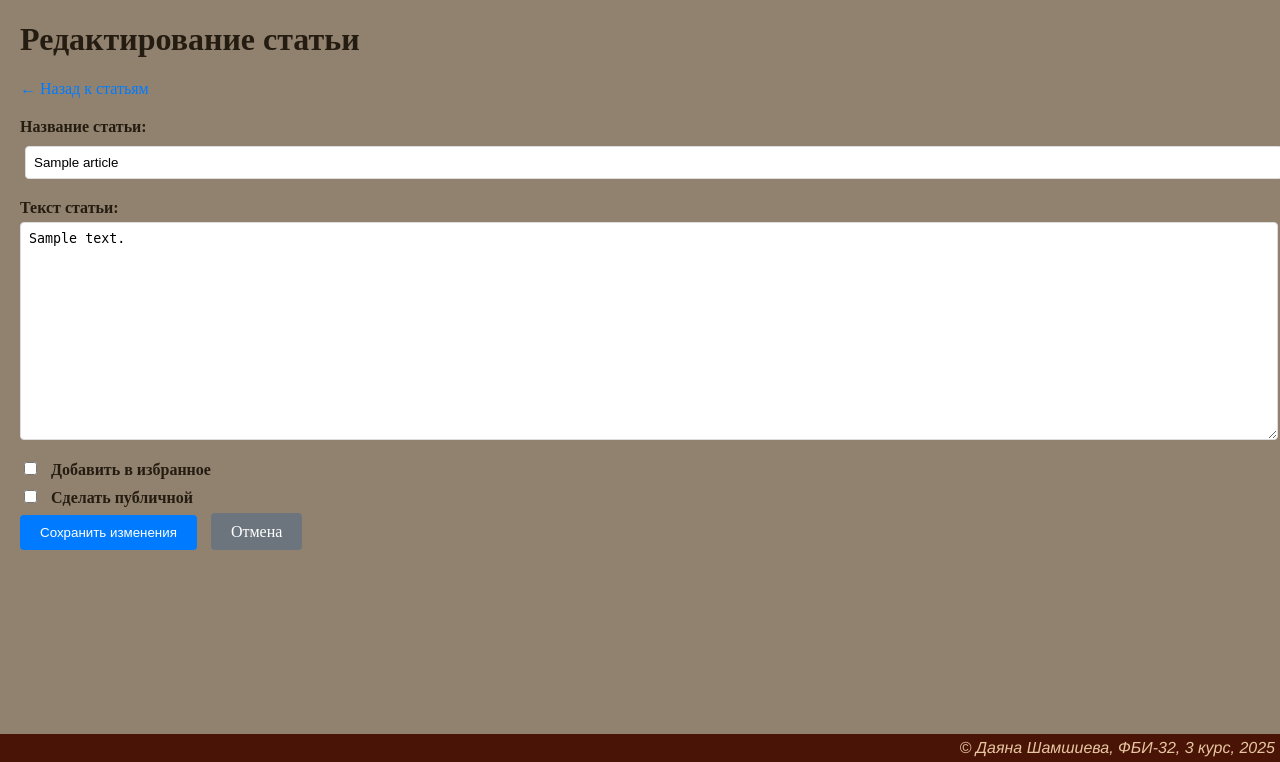
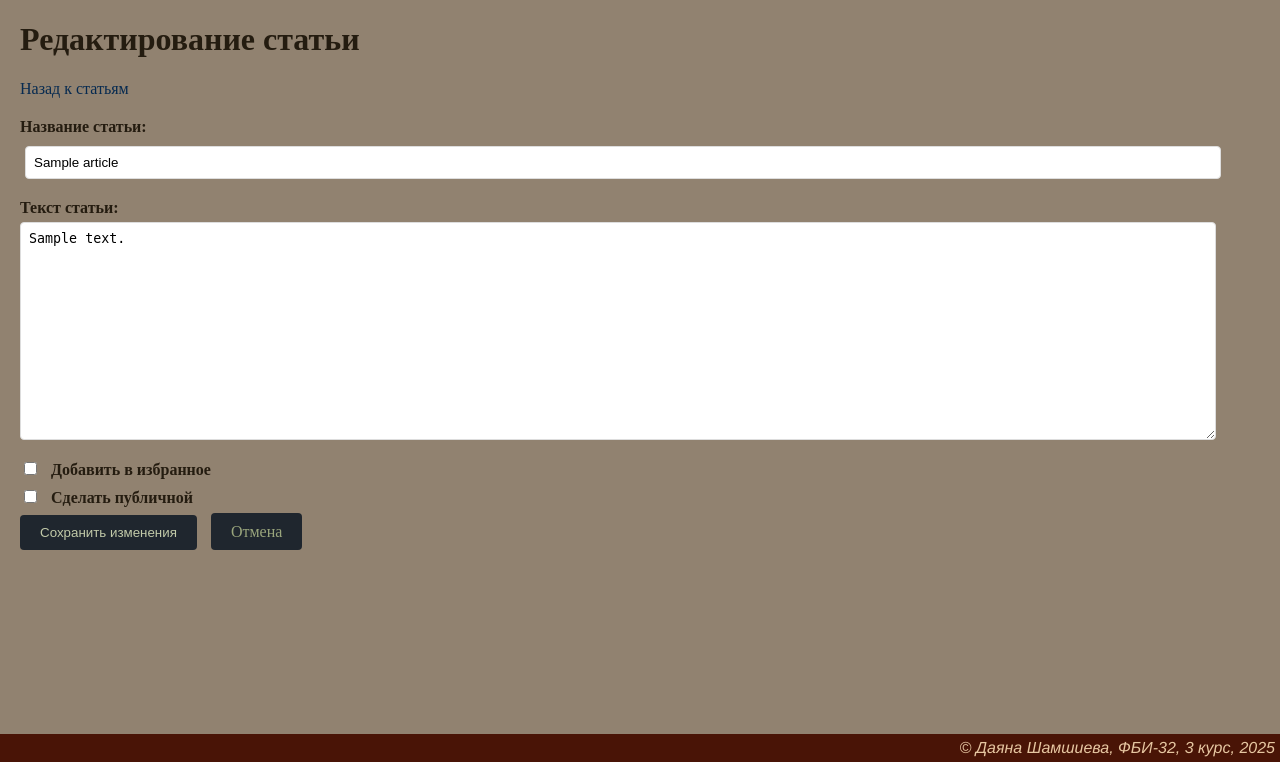
Before and after one commit to grufid/web-back-labs, a Flask app: page /lab5/edit/1 in a window 1280 px wide. Shown: the part 38-800 px from the top of the page. Run offline with Flask 3, Linux system fonts and the light colour scheme; the visitor is signed in with stand-in values (Sample User, id 1); a database or web service that is not in the repository returns one stand-in record (values such as "Sample title"); some libraries are stand-ins or nearby versions.

Commit message:
Правки

```diff
--- a/templates/lab5/edit_article.html
+++ b/templates/lab5/edit_article.html
@@ -6,7 +6,7 @@
     <h1>Редактирование статьи</h1>
 
     <div style="margin-bottom: 20px;">
-        <a href="/lab5/list" style="text-decoration: none; color: #007bff;">← Назад к статьям</a>
+        <a href="/lab5/list" style="text-decoration: none; color: #062a50;"> Назад к статьям</a>
     </div>
 
     {% if error %}
@@ -18,12 +18,12 @@
     <form method="POST">
         <div style="margin-bottom: 15px;">
             <label for="title" style="display: block; margin-bottom: 5px; font-weight: bold;">Название статьи:</label>
-            <input type="text" id="title" name="title" value="{{ article.title }}" style="width: 100%; padding: 8px; border: 1px solid #ddd; border-radius: 4px;" required>
+            <input type="text" id="title" name="title" value="{{ article.title }}" style="width: 95%; padding: 8px; border: 1px solid #ddd; border-radius: 4px;" required>
         </div>
 
         <div style="margin-bottom: 15px;">
             <label for="article_text" style="display: block; margin-bottom: 5px; font-weight: bold;">Текст статьи:</label>
-            <textarea id="article_text" name="article_text" style="width: 100%; padding: 8px; border: 1px solid #ddd; border-radius: 4px; height: 200px; resize: vertical;" required>{{ article.article_text }}</textarea>
+            <textarea id="article_text" name="article_text" style="width: 95%; padding: 8px; border: 1px solid #ddd; border-radius: 4px; height: 200px; resize: vertical;" required>{{ article.article_text }}</textarea>
         </div>
 
         <div>
@@ -40,10 +40,10 @@
             </label>
         </div>
 
-        <button type="submit" style="background: #007bff; color: white; padding: 10px 20px; border: none; border-radius: 4px; cursor: pointer;">
+        <button type="submit" style="background: #1f262e; color: rgb(194, 202, 169); padding: 10px 20px; border: none; border-radius: 4px; cursor: pointer;">
             Сохранить изменения
         </button>
-        <a href="/lab5/list" style="background: #6c757d; color: white; padding: 10px 20px; text-decoration: none; border-radius: 4px; margin-left: 10px;">
+        <a href="/lab5/list" style="background: #1f262e; color: rgb(153, 165, 124); padding: 10px 20px; text-decoration: none; border-radius: 4px; margin-left: 10px;">
             Отмена
         </a>
     </form>
```
